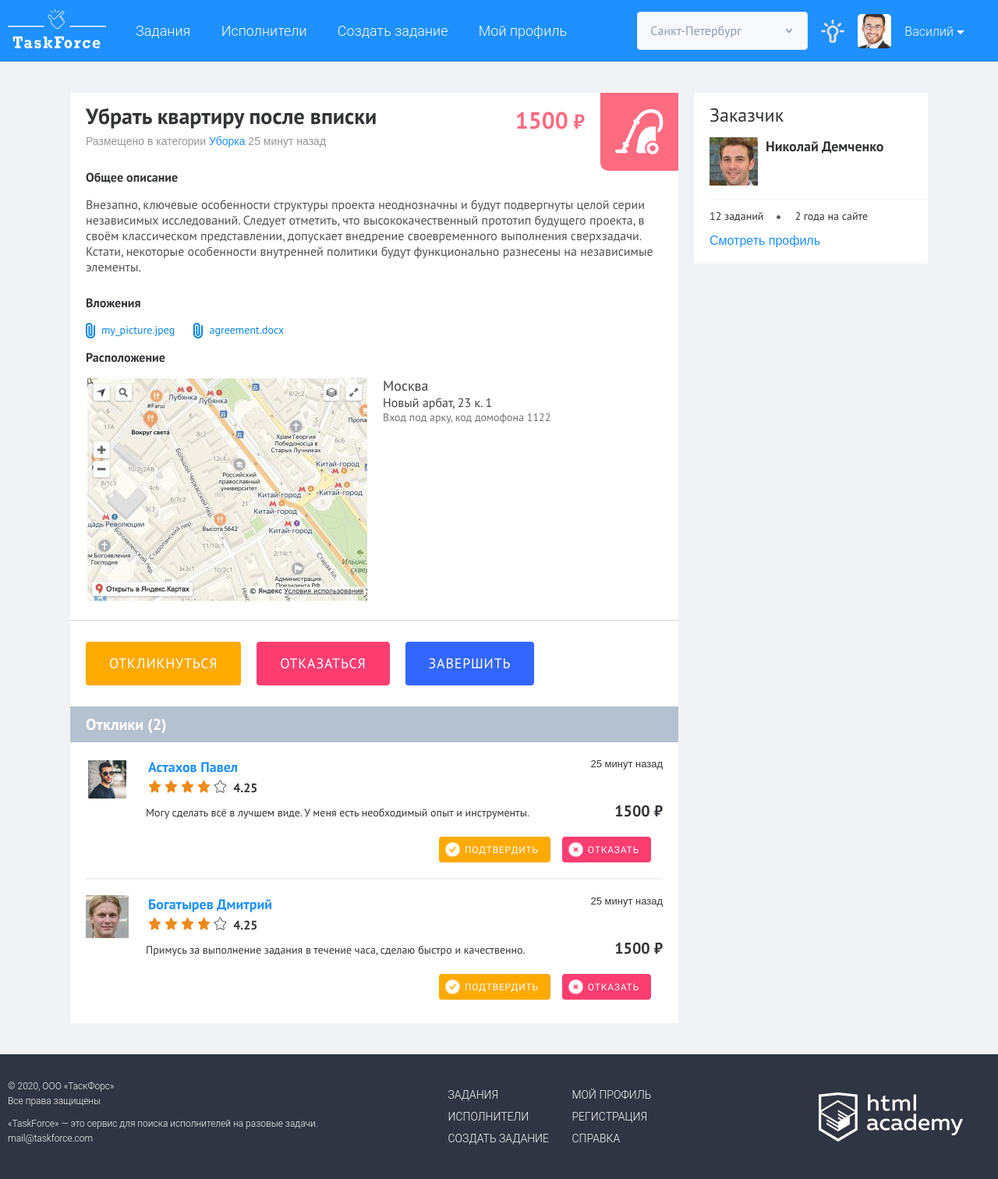
After one commit to htmlacademy-yii/414045-task-force-1, a PHP site: template frontend/views/tasks/view.php in a window 1280 px wide. The commit adds this page. Shown: the whole page at 78% size. Run offline with PHP 8.4, Linux system fonts and the light colour scheme; the template is opened without the code that fills it, so the values that code supplies are empty.

Commit message:
Ðдобавил стрÐ действие для страниыÐцы просÑсмотра задания, шаблон страниÑ=Ñцы

```diff
--- a/common/config/main.php
+++ b/common/config/main.php
@@ -16,7 +16,8 @@ return [
             'enableStrictParsing' => false,
             'rules' => [
                 'tasks' => 'tasks/index',
-                'users' => 'users/index'
+                'tasks/view/<id:\d+>' => 'tasks/view',
+                'users' => 'users/index',
             ],
         ],
     ],
--- /dev/null
+++ b/frontend/views/tasks/view.php
@@ -0,0 +1,130 @@
+<?php
+
+?>
+
+<section class="content-view">
+    <div class="content-view__card">
+        <div class="content-view__card-wrapper">
+            <div class="content-view__header">
+                <div class="content-view__headline">
+                    <h1>Убрать квартиру после вписки</h1>
+                    <span>Размещено в категории
+                                    <a href="browse.html" class="link-regular">Уборка</a>
+                                    25 минут назад</span>
+                </div>
+                <b class="new-task__price new-task__price--clean content-view-price">1500<b> ₽</b></b>
+                <div class="new-task__icon new-task__icon--clean content-view-icon"></div>
+            </div>
+            <div class="content-view__description">
+                <h3 class="content-view__h3">Общее описание</h3>
+                <p>
+                    Внезапно, ключевые особенности структуры проекта неоднозначны и будут подвергнуты целой серии
+                    независимых исследований. Следует отметить, что высококачественный прототип будущего проекта, в
+                    своём классическом представлении, допускает внедрение своевременного выполнения сверхзадачи.
+                    Кстати, некоторые особенности внутренней политики будут функционально разнесены на независимые
+                    элементы.
+                </p>
+            </div>
+            <div class="content-view__attach">
+                <h3 class="content-view__h3">Вложения</h3>
+                <a href="#">my_picture.jpeg</a>
+                <a href="#">agreement.docx</a>
+            </div>
+            <div class="content-view__location">
+                <h3 class="content-view__h3">Расположение</h3>
+                <div class="content-view__location-wrapper">
+                    <div class="content-view__map">
+                        <a href="#"><img src="./img/map.jpg" width="361" height="292"
+                                         alt="Москва, Новый арбат, 23 к. 1"></a>
+                    </div>
+                    <div class="content-view__address">
+                        <span class="address__town">Москва</span><br>
+                        <span>Новый арбат, 23 к. 1</span>
+                        <p>Вход под арку, код домофона 1122</p>
+                    </div>
+                </div>
+            </div>
+        </div>
+        <div class="content-view__action-buttons">
+            <button class=" button button__big-color response-button open-modal"
+                    type="button" data-for="response-form">Откликнуться
+            </button>
+            <button class="button button__big-color refusal-button open-modal"
+                    type="button" data-for="refuse-form">Отказаться
+            </button>
+            <button class="button button__big-color request-button open-modal"
+                    type="button" data-for="complete-form">Завершить
+            </button>
+        </div>
+    </div>
+    <div class="content-view__feedback">
+        <h2>Отклики <span>(2)</span></h2>
+        <div class="content-view__feedback-wrapper">
+            <div class="content-view__feedback-card">
+                <div class="feedback-card__top">
+                    <a href="user.html"><img src="./img/man-glasses.jpg" width="55" height="55"></a>
+                    <div class="feedback-card__top--name">
+                        <p><a href="user.html" class="link-regular">Астахов Павел</a></p>
+                        <span></span><span></span><span></span><span></span><span class="star-disabled"></span>
+                        <b>4.25</b>
+                    </div>
+                    <span class="new-task__time">25 минут назад</span>
+                </div>
+                <div class="feedback-card__content">
+                    <p>
+                        Могу сделать всё в лучшем виде. У меня есть необходимый опыт и инструменты.
+                    </p>
+                    <span>1500 ₽</span>
+                </div>
+                <div class="feedback-card__actions">
+                    <a class="button__small-color response-button button"
+                       type="button">Подтвердить</a>
+                    <a class="button__small-color refusal-button button"
+                       type="button">Отказать</a>
+                </div>
+            </div>
+            <div class="content-view__feedback-card">
+                <div class="feedback-card__top">
+                    <a href="user.html"><img src="./img/man-blond.jpg" width="55" height="55"></a>
+                    <div class="feedback-card__top--name">
+                        <p class="link-name"><a href="user.html" class="link-regular">Богатырев Дмитрий</a></p>
+                        <span></span><span></span><span></span><span></span><span class="star-disabled"></span>
+                        <b>4.25</b>
+                    </div>
+                    <span class="new-task__time">25 минут назад</span>
+                </div>
+                <div class="feedback-card__content">
+                    <p>
+                        Примусь за выполнение задания в течение часа, сделаю быстро и качественно.
+                    </p>
+                    <span>1500 ₽</span>
+                </div>
+                <div class="feedback-card__actions">
+                    <a class="button__small-color response-button button"
+                       type="button">Подтвердить</a>
+                    <a class="button__small-color refusal-button button"
+                       type="button">Отказать</a>
+                </div>
+            </div>
+        </div>
+    </div>
+</section>
+<section class="connect-desk">
+    <div class="connect-desk__profile-mini">
+        <div class="profile-mini__wrapper">
+            <h3>Заказчик</h3>
+            <div class="profile-mini__top">
+                <img src="./img/man-brune.jpg" width="62" height="62" alt="Аватар заказчика">
+                <div class="profile-mini__name five-stars__rate">
+                    <p>Николай Демченко</p>
+                </div>
+            </div>
+            <p class="info-customer"><span>12 заданий</span><span class="last-">2 года на сайте</span></p>
+            <a href="#" class="link-regular">Смотреть профиль</a>
+        </div>
+    </div>
+    <div id="chat-container">
+        <!--                    добавьте сюда атрибут task с указанием в нем id текущего задания-->
+        <chat class="connect-desk__chat"></chat>
+    </div>
+</section>
```
Also changed, not shown: frontend/controllers/TasksController.php (+12 -0 lines), frontend/views/tasks/_list.php (+6 -1 lines).
